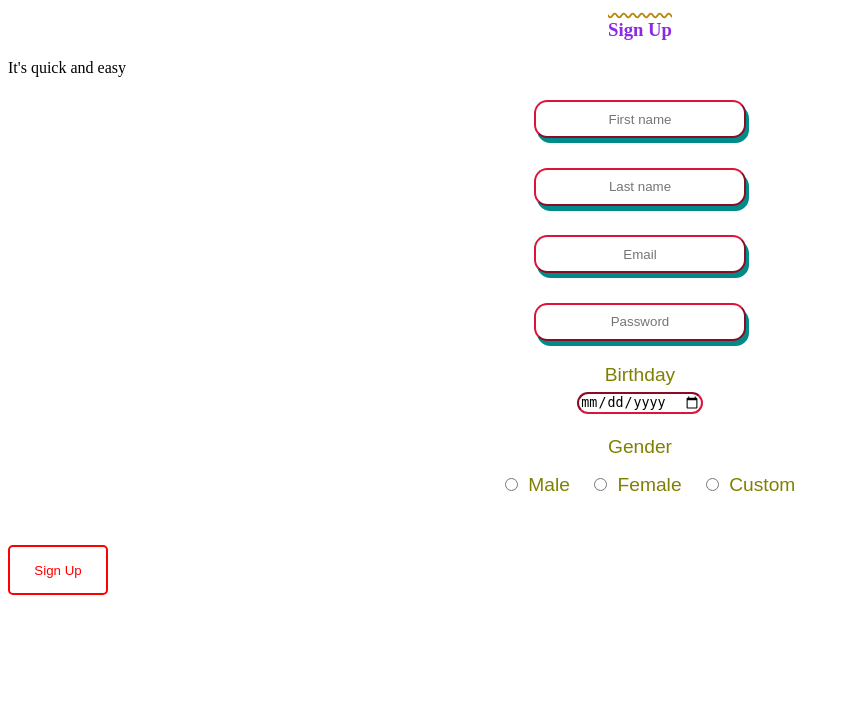
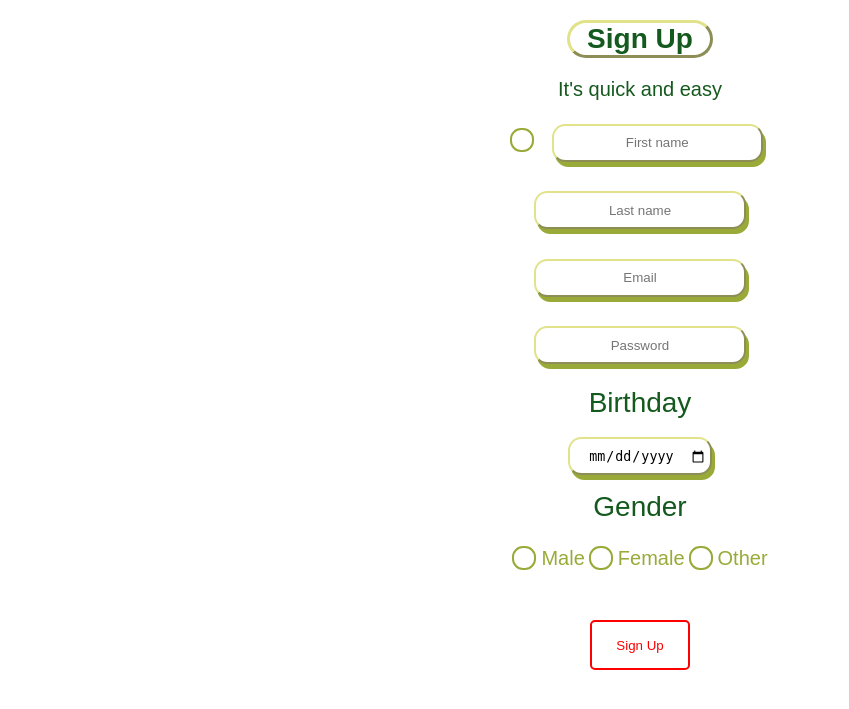
Before and after one commit to AzdHyperman/Proiect-Tehnologii-Web, a PHP site: page /signUp.html in a window 1280 px wide. Shown: the top 709 px of the page, without its empty margins (0-849 px from the left). Run offline with PHP 8.4, Linux system fonts and the light colour scheme.

Commit message:
am terminat pagina basic de SignUp
-mai ramane de incadrat in pagina
-de facut bara meniu
-de organizat div-uri in pagina

```diff
--- a/signUp.css
+++ b/signUp.css
@@ -1,53 +1,35 @@
-input.textInput{
-    box-sizing: content-box;
-    width: 10em;
-    height: 2em;
-    padding: 0.3%;
+
+
+h3.title{
+    text-align:center;
+    color:#14591D;
+    font: bold 28px Arial;
+    border-color:#e1e289;
     border-style: outset;
-    background-origin: padding-box;
-    border-color: crimson;
     border-radius: 1em;
-    margin: 0.5em;
-    box-shadow: 0.5em 1em darkcyan;
-    text-align: center;
-    margin-left: auto;
-    margin-right: auto;
-
+    width: 5em;
+    box-align: center;
+    margin:20px auto;
 }
 
-h3.title{
-    text-align: center;
-    color: blueviolet;
-    text-decoration-line: overline;
-    text-decoration-style: wavy;
-    text-decoration-color: darkgoldenrod;
-
+p.subtitle{
+    text-align:center;
+    color: #14591D;
+    font: normal 20px Arial;
+    margin:0 auto;
 }
 
-/*div.stf{
-    text-align: center;
-}
-
-div.stf input{
-    margin:0 auto;
-}*/
-
-form.signUpForm {
-    border-top: olive;
-}
 form.signUpForm div{
     text-align:center;
     margin-top: 1em;
     margin-bottom: 1em;
     border-radius: 0.5em;
-    border-color: darkgray;
-
 }
 form.signUpForm label{
-    color: olive;
+    color: #99AA38;
     background-color: white;
     text-align: justify;
-    font: normal 1.5vw Arial;
+    font: normal 20px Arial;
 }
 form.signUpForm input[type=text],input[type=password],input[type=email]{
     margin:0 auto;
@@ -56,22 +38,59 @@ form.signUpForm input[type=text],input[type=password],input[type=email]{
     padding: 0.3%;
     border-style: outset;
     background-origin: padding-box;
-    border-color: crimson;
+    border-color: #e1e289;
     border-radius: 1em;
     margin: 0.5em;
-    box-shadow: 3px 5px darkcyan;
+    box-shadow: 3px 5px #99AA38;
     box-sizing: content-box;
     text-align: center;
 }
 
 form.signUpForm input[type=date]{
-    border-color:crimson;
+    border-color:#e1e289;
     border-radius: 1em;
-    margin:0.5em;
+    border-style: outset;
+    padding:0.3%;
+    margin:0 auto;
+    width:10em;
+    height:2em;
+    box-shadow: 3px 5px #99AA38;
+    box-sizing: content-box;
+    text-align: center;
+}
 
+form.signUpForm input[type='radio'] {
+    display: none;
+  }
+
+form.signUpForm  label:before {
+    content: " ";
+    display: inline-block;
+    position: relative;
+    top: 5px;
+    margin: 0 5px 0 0;
+    width: 20px;
+    height: 20px;
+    border-radius: 11px;
+    border: 2px solid #99AA38;
+    background-color: transparent;
 }
-form.signUpForm input[type=radio]{
-    margin: 1.5em;
-    margin-right:0.5em;
 
+form.signUpForm input[type='radio']:checked+label:before {
+    position: relative;
+    border: 2px outset orange;
+    border-radius: 11px;
+    width: 20px;
+    height: 20px;
+    top: 5px;
+    content: " ";
+    display: inline-block;
+    background-color: orangered;
 }
+
+form.signUpForm h4{
+    color: #14591D;
+    background-color: white;
+    font: normal 28px Arial;
+    margin:0px;
+}
--- a/signUp.html
+++ b/signUp.html
@@ -10,45 +10,46 @@
 </head>
 <body>
     <h3 class="title">Sign Up</h3>
-    <p>It's quick and easy</p>
+    <p class="subtitle">It's quick and easy</p>
     <form class="signUpForm">
-        <div class="stf">
+        <div>
             <label>
-                <input type="text" name="firstName" placeholder="First name">
+                <input type="text" name="firstName" placeholder="First name" required="true">
             </label>
         </div>
         <div>
-            <label>
-                <input  type="text" name="lastName" placeholder="Last name">
-            </label>
-        </div>
-        <div>
-            <label>
-                <input type="email" name="email" placeholder="Email">
-            </label>
-        </div>
-        <div>
-            <label>
-                <input type="password" name="password" placeholder="Password">
-            </label>
-        </div>
-        <div>
-            <label>Birthday</label> <br>
-                <input type="date" name="birthday" >
+
+                <input  type="text" name="lastName" placeholder="Last name" required="true">
 
         </div>
         <div>
-            <label>Gender</label><br>
+
+                <input type="email" name="email" placeholder="Email" required="true">
+
+        </div>
+        <div>
+                <input type="password" name="password" placeholder="Password" required="true">
+
+        </div>
+        <div>
+            <h4>Birthday</h4> <br>
+                <input type="date" name="birthday" required="true">
+
+        </div>
+        <div>
+            <h4>Gender</h4><br>
                 <input type="radio" id="male" name="gender" value="male">
                 <label for="male">Male</label>
                 <input type="radio" id="female" name="gender" value="female">
                 <label for="female">Female</label>
                 <input type="radio" id="other" name="gender" value="other">
-                <label for="other">Custom</label>
+                <label for="other">Other</label>
 
         </div>
         <br>
+        <div>
         <button class="animatedLine1 button2" type="submit">Sign Up</button>
+        </div>
     </form>
 </body>
 </html>
```
